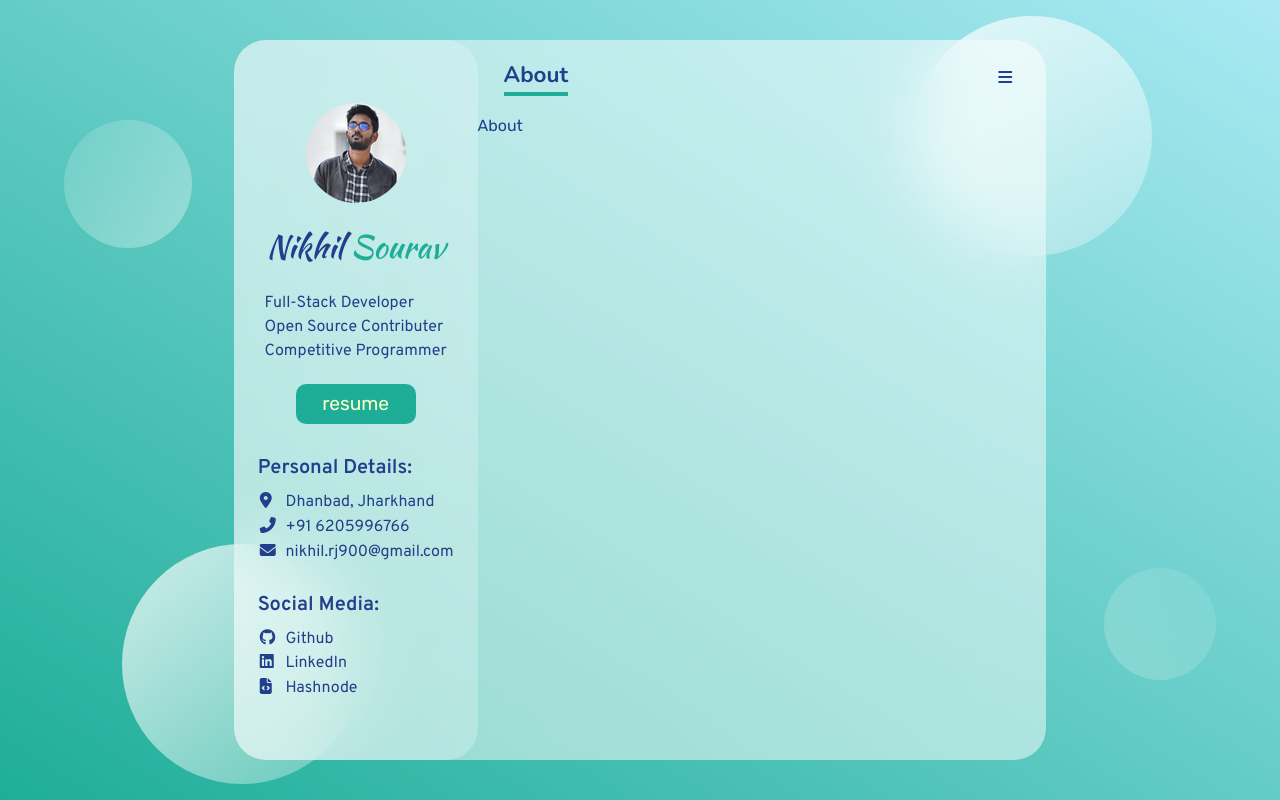
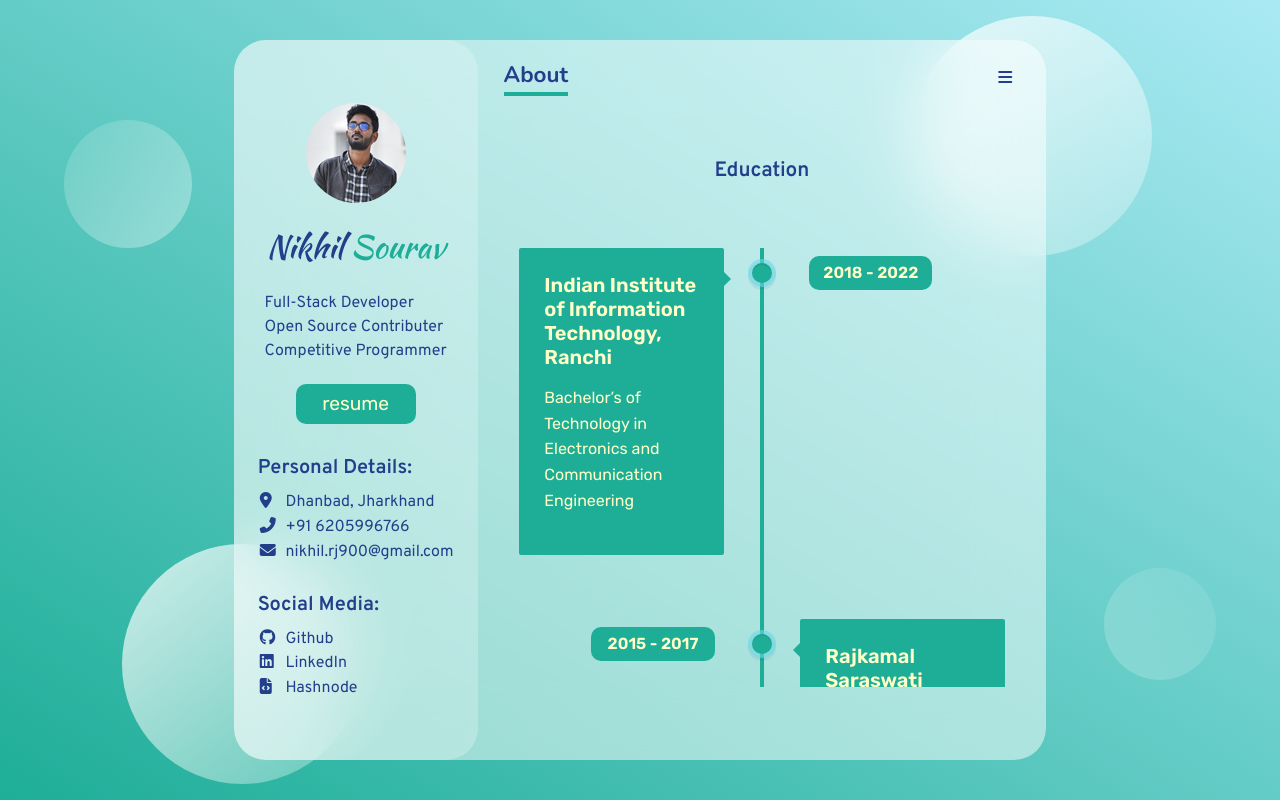
Before and after one commit to nikhilsourav/portfolio, a React (Create React App) app: page / in a window 1280 px wide. Built offline with nearby package versions, Linux system fonts and the light colour scheme.

Commit message:
fixed bugs added about component

```diff
--- a/src/components/About/About.css
+++ b/src/components/About/About.css
@@ -0,0 +1,241 @@
+.about_container {
+  margin-top: 2.813rem;
+  height: 33rem;
+  overflow-y: scroll;
+}
+
+.about_container h3 {
+  text-align: center;
+  font-size: 1.3rem;
+  font-family: 'Overpass';
+  font-weight: 600;
+}
+
+.cd-container {
+  width: 95%;
+  max-width: 900px;
+  margin: 0 auto;
+  background: transparent;
+  border-radius: 2px;
+}
+
+.cd-container::after {
+  content: '';
+  display: table;
+  clear: both;
+}
+
+/* --------------------------------
+
+  Main components
+
+  -------------------------------- */
+#cd-timeline {
+  position: relative;
+  padding: 2em 0;
+  margin-top: 2em;
+  margin-bottom: 2em;
+}
+
+#cd-timeline::before {
+  content: '';
+  position: absolute;
+  top: 32px;
+  left: 25px;
+  height: 93%;
+  width: 4px;
+  background: var(--darkColor);
+}
+
+@media only screen and (min-width: 1170px) {
+  /* #cd-timeline {
+    margin-top: 3em;
+    margin-bottom: 3em;
+  } */
+
+  #cd-timeline::before {
+    left: 50%;
+    margin-left: -2px;
+  }
+}
+.cd-timeline-block {
+  position: relative;
+  margin: 2em 0;
+}
+
+.cd-timeline-block:after {
+  content: '';
+  display: table;
+  clear: both;
+}
+
+.cd-timeline-block:first-child {
+  margin-top: 0;
+}
+
+.cd-timeline-block:last-child {
+  margin-bottom: 0;
+}
+
+@media only screen and (min-width: 1170px) {
+  .cd-timeline-block {
+    margin: 4em 0;
+  }
+
+  .cd-timeline-block:first-child {
+    margin-top: 0;
+  }
+
+  .cd-timeline-block:last-child {
+    margin-bottom: 0;
+  }
+}
+.cd-timeline-img {
+  position: absolute;
+  top: 0px;
+  left: 12px;
+  width: 30px;
+  height: 30px;
+  border-radius: 50%;
+  box-shadow: 0 0 0 4px var(--lightColor), inset 0 2px 0 rgba(0, 0, 0, 0.08),
+    0 3px 0 4px rgba(0, 0, 0, 0.05);
+}
+
+.cd-timeline-img {
+  background: var(--darkColor);
+}
+
+@media only screen and (min-width: 1170px) {
+  .cd-timeline-img {
+    width: 20px;
+    height: 20px;
+    left: 50%;
+    margin-left: -10px;
+    margin-top: 15px;
+    /* Force Hardware Acceleration in WebKit */
+    /* -webkit-transform: translateZ(0);
+    -webkit-backface-visibility: hidden; */
+  }
+}
+.cd-timeline-content {
+  position: relative;
+  margin-left: 60px;
+  margin-right: 10px;
+  background: var(--darkColor);
+  border-radius: 2px;
+  padding: 1em;
+}
+.cd-timeline-content:after {
+  content: '';
+  display: table;
+  clear: both;
+}
+
+.cd-timeline-content h5 {
+  color: var(--white);
+  margin-top: 0;
+  margin-bottom: 5px;
+}
+
+.cd-timeline-content p,
+.cd-timeline-content .cd-date {
+  color: var(--white);
+  font-size: 13px;
+  font-size: 0.8125rem;
+}
+
+.cd-timeline-content .cd-date {
+  display: inline-block;
+  margin-left: 0px;
+  margin-right: 0px;
+  text-align: center;
+  background-color: var(--darkColor);
+  border-radius: 10px;
+  padding-top: 5px;
+  padding-bottom: 5px;
+}
+
+.cd-timeline-content p {
+  margin: 1em 0;
+  line-height: 1.6;
+}
+
+.cd-timeline-content::before {
+  content: '';
+  position: absolute;
+  top: 16px;
+  right: 100%;
+  height: 0;
+  width: 0;
+  border: 7px solid transparent;
+}
+
+@media only screen and (min-width: 768px) {
+  .cd-timeline-content h5 {
+    font-weight: bold;
+    font-family: 'Rubik';
+  }
+
+  .cd-timeline-content p {
+    font-size: 16px;
+    font-size: 1rem;
+  }
+
+  .cd-timeline-content .cd-date {
+    font-size: 0.875rem;
+    text-align: center;
+    margin-left: 0px;
+    margin-right: 0px;
+    color: var(--white);
+    font-weight: bold;
+  }
+}
+@media only screen and (min-width: 1170px) {
+  .cd-timeline-content {
+    color: var(--white);
+    margin-left: 0;
+    padding: 1.6em;
+    width: 38%;
+    margin: 0 5%;
+  }
+
+  .cd-timeline-content::before {
+    top: 24px;
+    left: 100%;
+    border-color: transparent;
+    border-left-color: var(--darkColor);
+  }
+
+  .cd-timeline-content .cd-date {
+    position: absolute;
+    width: 60%;
+    left: 122%;
+    top: 8px;
+    font-size: 1rem;
+    margin-left: 40px;
+    margin-right: 40px;
+    text-align: center;
+  }
+
+  .cd-timeline-block:nth-child(even) .cd-timeline-content {
+    float: right;
+  }
+
+  .cd-timeline-block:nth-child(even) .cd-timeline-content::before {
+    top: 24px;
+    left: auto;
+    right: 100%;
+    border-color: transparent;
+    border-right-color: var(--darkColor);
+  }
+
+  .cd-timeline-block:nth-child(even) .cd-timeline-content .cd-read-more {
+    float: right;
+  }
+
+  .cd-timeline-block:nth-child(even) .cd-timeline-content .cd-date {
+    left: auto;
+    right: 122%;
+    text-align: center;
+  }
+}
--- a/src/components/About/About.js
+++ b/src/components/About/About.js
@@ -3,8 +3,38 @@ import './About.css';
 
 const About = () => {
   return (
-    <div>
-      <p className='About'>About</p>
+    <div className='about_container'>
+      <h3>Education</h3>
+      <section id='cd-timeline' className='cd-container'>
+        <div className='cd-timeline-block'>
+          <div className='cd-timeline-img cd-picture'></div>
+
+          <div className='cd-timeline-content'>
+            <h5>Indian Institute of Information Technology, Ranchi</h5>
+            <p> Bachelor’s of Technology in Electronics and Communication Engineering</p>
+            <span className='cd-date'>2018 - 2022</span>
+          </div>
+        </div>
+
+        <div className='cd-timeline-block'>
+          <div className='cd-timeline-img cd-movie'></div>
+          <div className='cd-timeline-content'>
+            <h5>Rajkamal Saraswati Vidya Mandir, Dhanbad</h5>
+            <p>Senior Secondary Education (CBSE)</p>
+            <span className='cd-date'>2015 - 2017</span>
+          </div>
+        </div>
+
+        <div className='cd-timeline-block'>
+          <div className='cd-timeline-img cd-picture'></div>
+
+          <div className='cd-timeline-content'>
+            <h5>D.A.V. Public School, Barora</h5>
+            <p>Secondary Education (CBSE)</p>
+            <span className='cd-date'>2005 - 2015</span>
+          </div>
+        </div>
+      </section>
     </div>
   );
 };
--- a/src/components/Projects/Projects.css
+++ b/src/components/Projects/Projects.css
@@ -19,13 +19,14 @@
 /* =========== Projects image ==========*/
 .wrapper {
   width: 100%;
+  margin-top: 2.813rem;
   height: 33rem;
   overflow-y: scroll;
 }
 .card {
   height: auto;
   width: 85%;
-  margin: 140px auto;
+  margin: 50px auto;
   border-radius: 22px;
   background: transparent;
   transition: all 0.5s cubic-bezier(0.8, 0.5, 0.2, 1.4);
--- a/src/components/Skills/Skills.css
+++ b/src/components/Skills/Skills.css
@@ -1,19 +1,25 @@
 .skills_container {
-  padding: 20px;
-  width: 85%;
-  margin: 0 auto;
+  padding: 0 20px 20px 20px;
+  width: 100%;
+  margin: 2.813rem auto 0 auto;
   height: 33rem;
   overflow-y: scroll;
-}
-.skills_languages {
-  margin-top: 1rem;
 }
 .skills_tools {
   margin-top: 4rem;
 }
 
+.skills_language_body {
+  margin: 0 1.5rem;
+}
+@media only screen and (max-width: 1000px) {
+  .skills_language_body {
+    margin: 0 0.5rem;
+  }
+}
+
 .skills_language_heading {
-  margin-bottom: 20px;
+  margin-bottom: 50px;
   text-align: center;
   font-size: 1.3rem;
   font-family: 'Overpass';
@@ -26,7 +32,7 @@
   background-color: var(--white);
   border-radius: 20px;
   margin-bottom: 12px;
-  margin-left: -20px;
+  margin-left: -5px;
 }
 
 .bar_icon {
--- a/src/components/Skills/Skills.js
+++ b/src/components/Skills/Skills.js
@@ -5,38 +5,38 @@ import Bar from './Bar';
 // languages and tools data
 const languages = [
   {
-    icon: <i class='fab fa-python'></i>,
+    icon: <i className='fab fa-python'></i>,
     name: 'Python',
     level: '49',
   },
   {
-    icon: <i class='fab fa-js-square'></i>,
+    icon: <i className='fab fa-js-square'></i>,
     name: 'JavaScript',
     level: '73',
   },
   {
-    icon: <i class='fab fa-react'></i>,
+    icon: <i className='fab fa-react'></i>,
     name: 'ReactJs',
     level: '65',
   },
   {
-    icon: <i class='fas fa-terminal'></i>,
+    icon: <i className='fas fa-terminal'></i>,
     name: 'C',
     level: '62',
   },
 
   {
-    icon: <i class='fab fa-node-js'></i>,
+    icon: <i className='fab fa-node-js'></i>,
     name: 'NodeJs',
     level: '72',
   },
   {
-    icon: <i class='fas fa-code'></i>,
+    icon: <i className='fas fa-code'></i>,
     name: 'C++',
     level: '69',
   },
   {
-    icon: <i class='fas fa-database'></i>,
+    icon: <i className='fas fa-database'></i>,
     name: 'MongoDB',
     level: '58',
   },
@@ -44,32 +44,32 @@ const languages = [
 
 const tools = [
   {
-    icon: <i class='fab fa-git-alt'></i>,
+    icon: <i className='fab fa-git-alt'></i>,
     name: 'Git',
     level: '75',
   },
   {
-    icon: <i class='fab fa-github-alt'></i>,
+    icon: <i className='fab fa-github-alt'></i>,
     name: 'Github',
     level: '70',
   },
   {
-    icon: <i class='fab fa-figma'></i>,
+    icon: <i className='fab fa-figma'></i>,
     name: 'Figma',
     level: '60',
   },
   {
-    icon: <i class='fab fa-windows'></i>,
+    icon: <i className='fab fa-windows'></i>,
     name: 'VS Code',
     level: '80',
   },
   {
-    icon: <i class='fas fa-camera'></i>,
+    icon: <i className='fas fa-camera'></i>,
     name: 'Photoshop',
     level: '73',
   },
   {
-    icon: <i class='fas fa-address-card'></i>,
+    icon: <i className='fas fa-address-card'></i>,
     name: 'Postman',
     level: '70',
   },
```
